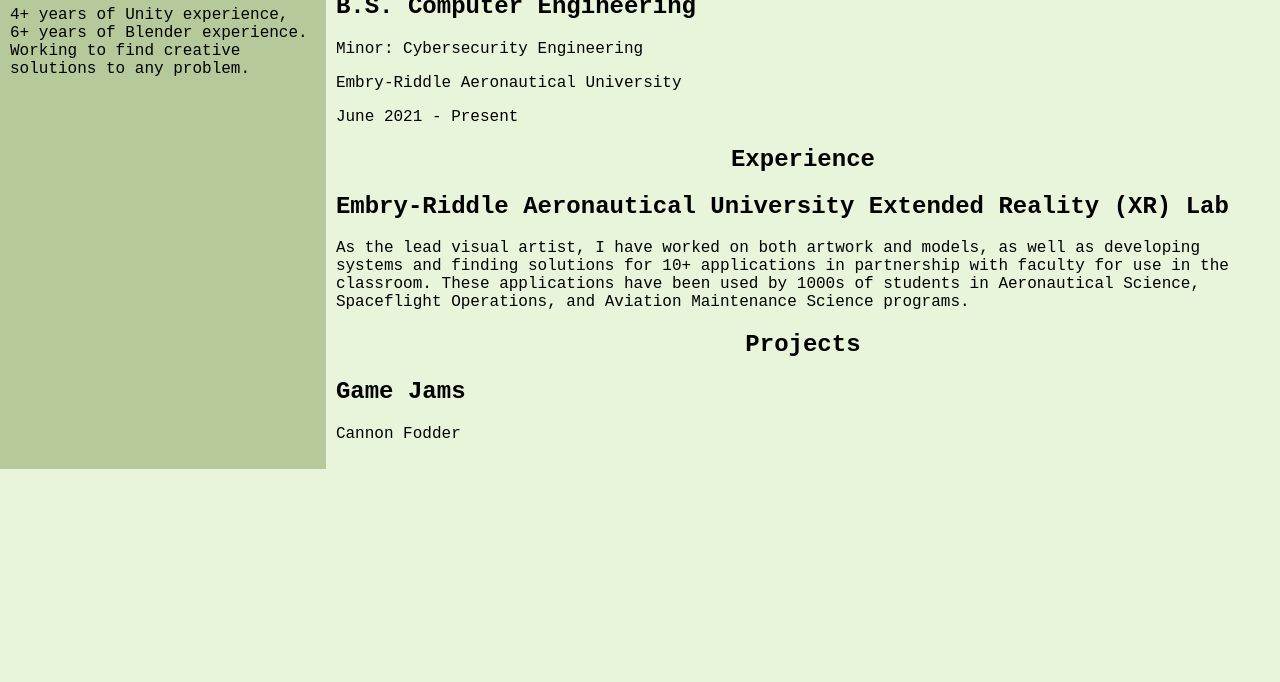
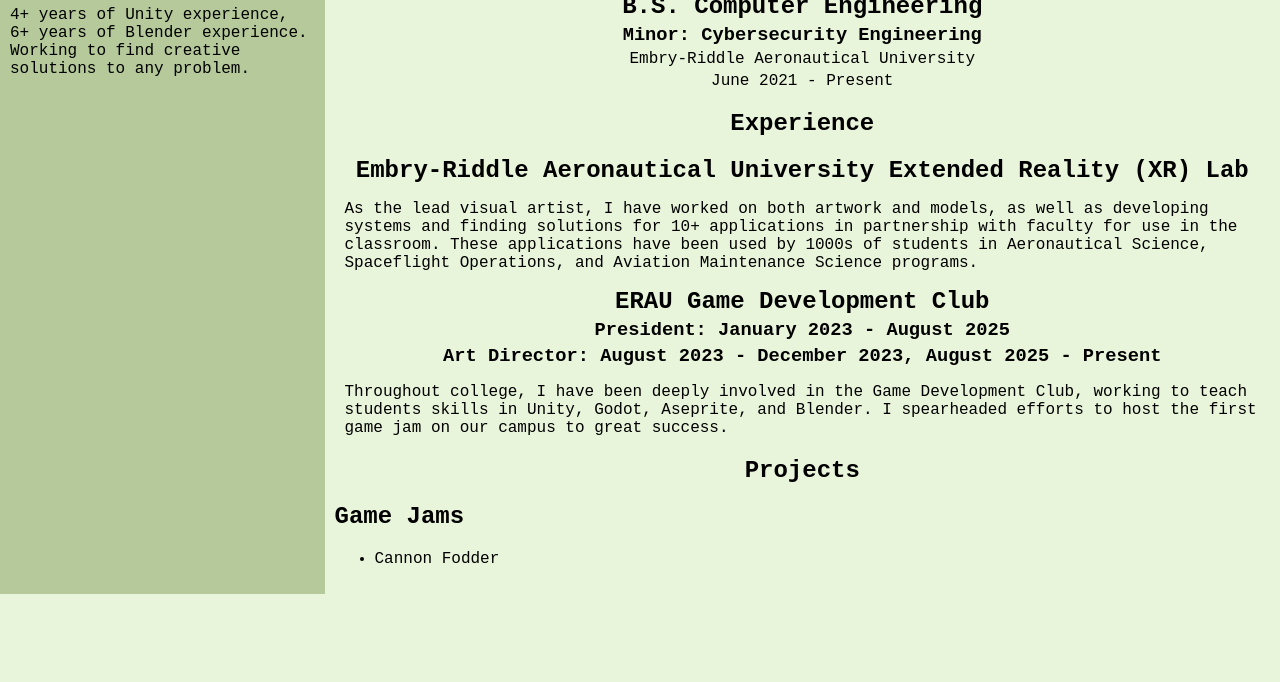
Before and after one commit to computing-lex/computing-lex.github.io, a plain HTML site: page index.html in a window 1280 px wide. Shown: the part 118-800 px from the top of the page. Drawn offline with Linux system fonts and the light colour scheme.

Commit message:
Added club info

```diff
--- a/index.html
+++ b/index.html
@@ -7,6 +7,7 @@
 
 <body>
     <nav class="navbar">
+        <div>
             <ul>
                 <li><a>About</a></li>
                 <li><a>Education</a></li>
@@ -14,6 +15,7 @@
                 <li><a>Projects</a></li>
                 <li><a>Contact</a></li>
             </ul>
+        </div>
     </nav>
 
     <div class="main">
@@ -29,7 +31,7 @@
                 <div>
                     <h1>Education</h1>
                     <h2>B.S. Computer Engineering</h2>
-                    <p>Minor: Cybersecurity Engineering</p>
+                    <h3>Minor: Cybersecurity Engineering</h3>
                     <p>Embry-Riddle Aeronautical University</p>
                     <p>June 2021 - Present</p>
                 </div>
@@ -37,8 +39,21 @@
             <section id="experience">
                 <div>
                     <h1>Experience</h1>
+                    <div>
                         <h2>Embry-Riddle Aeronautical University Extended Reality (XR) Lab</h2>
-                    <p>As the lead visual artist, I have worked on both artwork and models, as well as developing systems and finding solutions for 10+ applications in partnership with faculty for use in the classroom. These applications have been used by 1000s of students in Aeronautical Science, Spaceflight Operations, and Aviation Maintenance Science programs.</p>
+                        <p>As the lead visual artist, I have worked on both artwork and models, as well as developing
+                            systems and finding solutions for 10+ applications in partnership with faculty for use in
+                            the classroom. These applications have been used by 1000s of students in Aeronautical
+                            Science, Spaceflight Operations, and Aviation Maintenance Science programs.</p>
+                    </div>
+                    <div>
+                        <h2>ERAU Game Development Club</h2>
+                        <h3>President: January 2023 - August 2025</h3>
+                        <h3>Art Director: August 2023 - December 2023, August 2025 - Present</h3>
+                        <p>Throughout college, I have been deeply involved in the Game Development Club, working to
+                            teach students skills in Unity, Godot, Aseprite, and Blender. I spearheaded efforts to host
+                            the first game jam on our campus to great success. </p>
+                    </div>
                 </div>
             </section>
             <section id="projects">
@@ -46,7 +61,9 @@
                     <h1>Projects</h1>
                     <h2>Game Jams</h2>
                     <div class="game-list">
-                        <p>Cannon Fodder</p>
+                        <ul>
+                            <li>Cannon Fodder</li>
+                        </ul>
                     </div>
                 </div>
             </section>
--- a/style.css
+++ b/style.css
@@ -46,6 +46,40 @@ body {
     background-color: #B5C99A;
 }
 
+#education {
+    text-align: center;
+    margin: 10px;
+
+    p {
+        margin: 4px;
+    }
+
+    h2 {
+        margin: 4px;
+    }
+
+    h3 {
+        margin: 4px;
+    }
+}
+
+#experience {
+    text-align: center;
+    margin: 10px;
+    h2 {
+        margin: 4px;
+    }
+
+    h3 {
+        margin: 4px;
+    }
+
+    p {
+        text-align: left;
+    }
+
+}
+
 div.main {
     display: flex;
     flex-direction: row;
```
Lines whose indentation alone changed are shown as unchanged.
